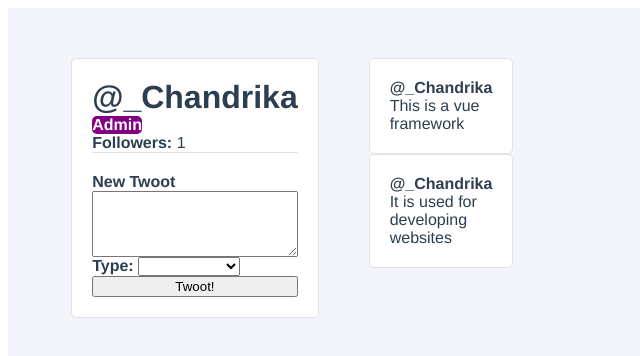
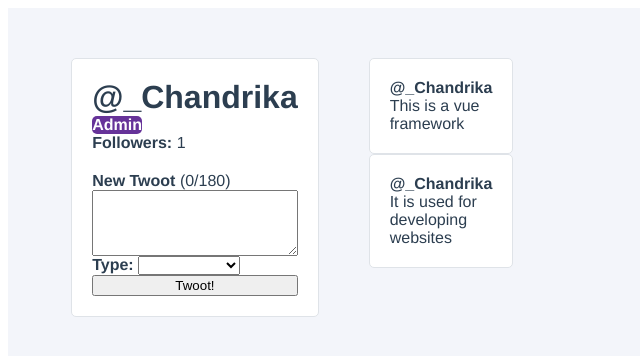
Before and after one commit to chandrikag971/twotter-tutorial, a Vue app in the folder twotter-tutorial/: page / in a window 1280 px wide. Shown: the top 356 px of the page, without its empty margins (0-640 px from the left). Built offline with nearby package versions, Linux system fonts and the light colour scheme.

Commit message:
Changing styles using SCSS

```diff
--- a/twotter-tutorial/package.json
+++ b/twotter-tutorial/package.json
@@ -8,7 +8,7 @@
     "lint": "vue-cli-service lint"
   },
   "dependencies": {
-    "core-js": "^3.6.5",
+    "core-js": "^3.12.0",
     "vue": "^3.0.0"
   },
   "devDependencies": {
--- a/twotter-tutorial/src/components/TwootItem.vue
+++ b/twotter-tutorial/src/components/TwootItem.vue
@@ -31,7 +31,7 @@
 };
 </script>
 
-<style>
+<style lang="scss" scoped>
 .twoot-item {
 	padding:20px;
 	background-color:white;
@@ -40,12 +40,10 @@
 	box-sizing:border-box;
 	cursor:pointer;
 	transition: all 0.25 ease;
-	display:flex;
-	flex-direction:column;
-}
 
-.twoot-item:hover {
+	&:hover {
 	transform:scale(1.1,1.1);
+	}
 }
 
 .twoot-item_user {
--- a/twotter-tutorial/src/components/Userprofile.vue
+++ b/twotter-tutorial/src/components/Userprofile.vue
@@ -8,8 +8,8 @@
       <div class="user-profile_follower-count">
         <strong>Followers: </strong> {{followers}}
       </div>
-      <form class="user-profile_create-twoot" @submit.prevent="createNewTwoot">
-        <label for="newTwoot"><strong>New Twoot</strong></label>
+      <form class="user-profile_create-twoot" @submit.prevent="createNewTwoot" :class="{'--exceeded': newTwootCharacterCount > 180 }">
+        <label for="newTwoot"><strong>New Twoot</strong> ({{ newTwootCharacterCount }}/180)</label>
         <textarea id="newTwoot" rows="4" v-model="newTwootContent"/>
 
         <div class="user-profile_create-twoot-type">
@@ -76,8 +76,8 @@
     }
   },
   computed: {
-    fullname() {
-      return `${this.user.firstname} ${this.user.lastname}`;
+    newTwootCharacterCount() {
+      return this.newTwootContent.length;
     }
   },
   methods: {
@@ -103,13 +103,13 @@
 };
 </script>
 
-<style>
+<style lang="scss" scoped>
   .user-profile {
     display:grid;
     grid-template-columns:1fr 3fr;
     width:10%;
     padding:50px 5%;
-}
+
     .user-profile_user-panel {
       display:flex;
       flex-direction: column;
@@ -118,26 +118,41 @@
       background-color: white;
       border-radius: 5px;
       border:1px solid #DFE3E8;
+
+      h1 {
+        margin:0;
       }
+
       .user-profile_admin-badge {
-    background: purple;
+        background: rebeccapurple;
         color: white;
         border-radius: 5px;
         margin-right: auto;
         padding: 0 0px;
         font-weight: bold;
       }
-h1 {
-  margin:0;
+
+      .user-profile_create-twoot {
+        padding-top: 20px;
+        display: flex;
+        flex-direction: column;
+
+        &.--exceeded {
+          color: red;
+          border-color: red;
+
+          button {
+            background-color:red;
+            border: none;
+            color: white;
           }
+        }
+      }
+    }
+
     .user-profile_twoots-wrapper {
       display: grid;
       grid-gap: 10px;
     }
-.user-profile_create-twoot {
-  border-top:1px solid #DFE3E8;
-  padding-top: 20px;
-  display: flex;
-  flex-direction: column;
   }
 </style>
```
Also changed, not shown: 1 other file (tests, documents, lock files or other folders). Lines whose indentation alone changed are shown as unchanged.
